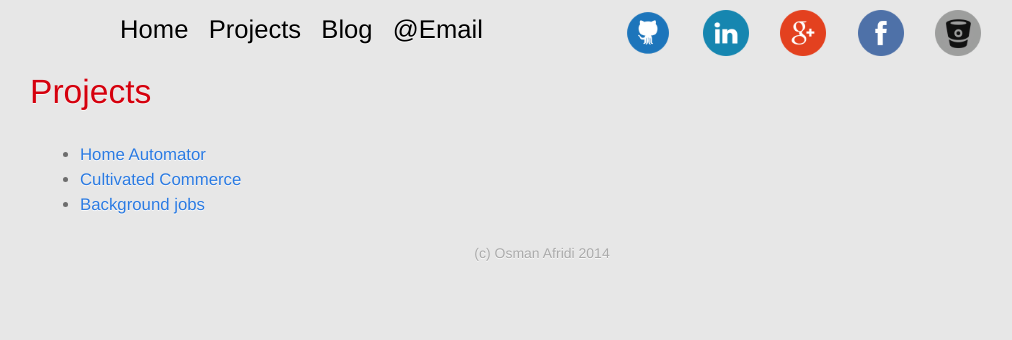
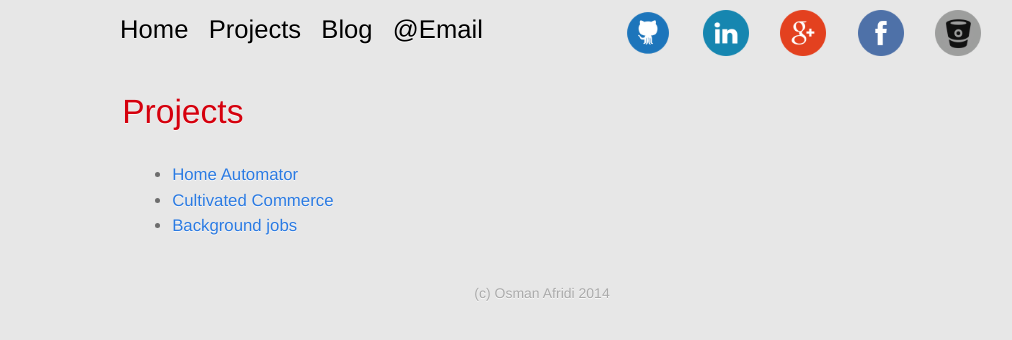
Before and after one commit to oafridi/oafridi.github.io, a Jekyll site: the page built from projects/index.html, in a window 1280 px wide. Shown: the top 340 px of the page, without its empty margins (98-1110 px from the left). Built offline with Jekyll 4.4.1, drawn with Linux system fonts in a browser that asks for light colours.

Commit message:
added div to projects and blog to apply styling

```diff
--- a/blog-posts/index.html
+++ b/blog-posts/index.html
@@ -1,6 +1,7 @@
 ---
 layout: default
 ---
+<div class="about">
   <h1>Blog</h1>
   <ul>
     <li><a href="week3_cultural.html">Thinking and learning styles</a>
@@ -18,3 +19,4 @@ layout: default
     <li><a href="week7_technical.html">To SQL or not to SQL</a>
     </li>
   </ul>
+</div>
--- a/index.html
+++ b/index.html
@@ -1,7 +1,7 @@
 ---
 layout: default
 ---
-<section class="about" id="content">
+<div class="about" id="content">
   <h2>Welcome</h2>
   <p>I am a software developer focusing primarily on Ruby on Rails. Welcome.</p>
 
--- a/projects/index.html
+++ b/projects/index.html
@@ -1,6 +1,7 @@
 ---
 layout: default
 ---
+<div class="about">
   <h1>Projects</h1>
 
   <ul>
@@ -8,3 +9,4 @@ layout: default
     <li><a href="https://github.com/oafridi/cultivated_commerce">Cultivated Commerce</a></li>
     <li><a href="https://github.com/oafridi/background_demo">Background jobs</a></li>
   </ul>
+</div>
```
Lines whose indentation alone changed are shown as unchanged.
